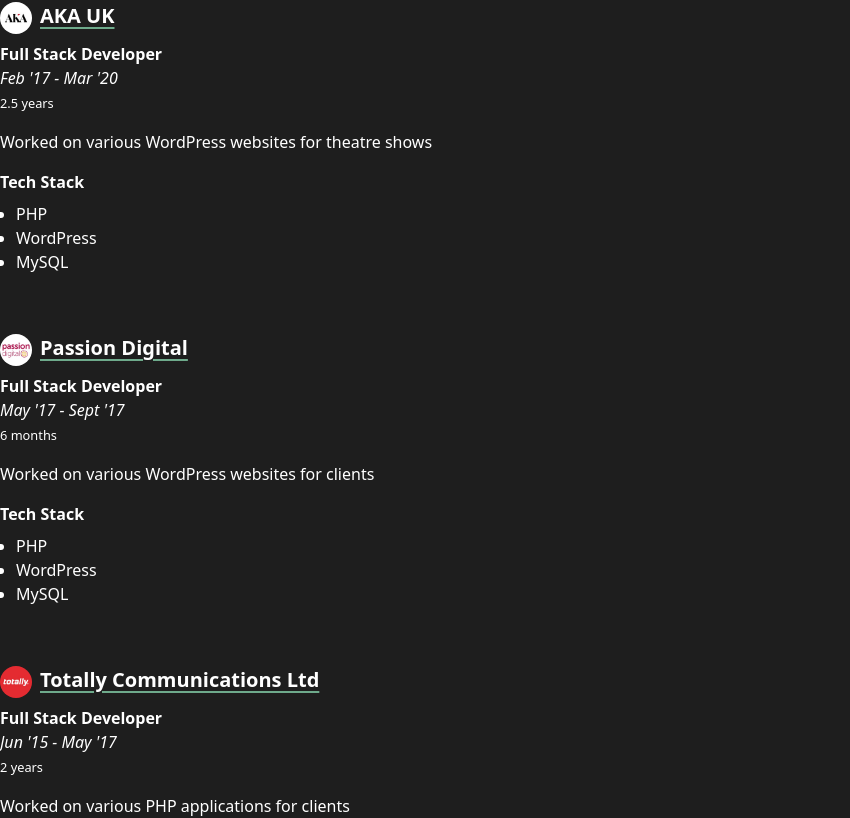
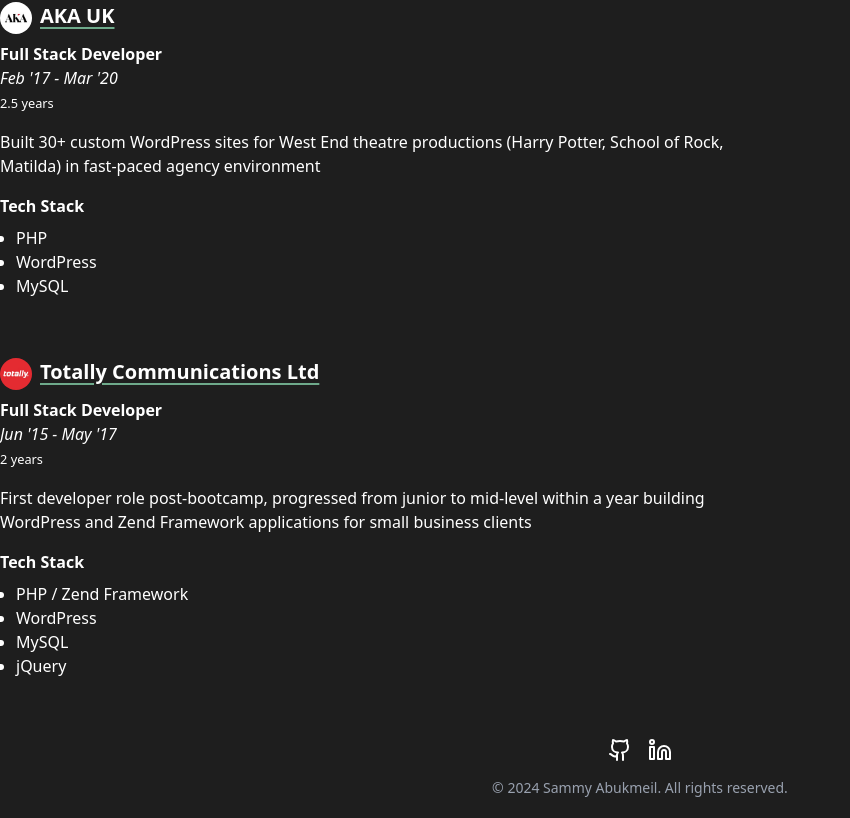
Before and after one commit to SammyAbukmeil/portfolio, a Next.js app: page /en in a window 1280 px wide. Shown: the part 3756-4574 px from the top of the page, without its empty margins (0-850 px from the left). Built offline with nearby package versions, Linux system fonts and the light colour scheme.

Commit message:
Update totally section

```diff
--- a/app/components/sections/ExperienceSection.tsx
+++ b/app/components/sections/ExperienceSection.tsx
@@ -3,7 +3,6 @@
 import Experience from "@/app/components/Experience";
 import TechStack from "@/app/components/TechStack";
 import totallyLogo from "@/app/images/totally-tech.jpeg";
-import passionDigitalLogo from "@/app/images/passion-digital.jpeg";
 import akaLogo from "@/app/images/aka-logo.jpeg";
 import grazeLogo from "@/app/images/graze-logo.jpeg";
 import promoveritasLogo from "@/app/images/promoveritas-logo.jpeg";
@@ -106,23 +105,6 @@
         </TechStack>
       </Experience>
       <Experience
-        title="Passion Digital"
-        role="Full Stack Developer"
-        time={t("sixMonths")}
-        link="https://passion.digital"
-        date="May '17 - Sept '17"
-        logo={passionDigitalLogo}
-      >
-        <p>{t('passion')}</p>
-        <TechStack>
-          <ul className="pl-4">
-            <li>PHP</li>
-            <li>WordPress</li>
-            <li>MySQL</li>
-          </ul>
-        </TechStack>
-      </Experience>
-      <Experience
         title="Totally Communications Ltd"
         role="Full Stack Developer"
         time={t("twoYears")}
@@ -133,8 +115,9 @@
         <p>{t('totally')}</p>
         <TechStack>
           <ul className="pl-4">
-            <li>PHP</li>
-            <li>Zend</li>
+            <li>PHP / Zend Framework</li>
+            <li>WordPress</li>
+            <li>MySQL</li>
             <li>jQuery</li>
           </ul>
         </TechStack>
--- a/messages/en.json
+++ b/messages/en.json
@@ -51,9 +51,8 @@
     "brainstation": "Taught fullstack development to 500+ students across 20+ bootcamp cohorts internationally",
     "promoveritas": "Rebuilt a Laravel API for enterprise prize draw platform serving clients like Cadbury, Kellogg's, and Pepsi, handling tens of thousands of competition entries",
     "graze": "Built Electron desktop app for factory teams and maintained PHP subscription system managing hundreds of thousands of orders for snack box company",
-    "akauk": "Worked on various WordPress websites for theatre shows",
-    "passion": "Worked on various WordPress websites for clients",
-    "totally": "Worked on various PHP applications for clients",
+    "akauk": "Built 30+ custom WordPress sites for West End theatre productions (Harry Potter, School of Rock, Matilda) in fast-paced agency environment",
+    "totally": "First developer role post-bootcamp, progressed from junior to mid-level within a year building WordPress and Zend Framework applications for small business clients",
     "present": "Present",
     "threeYears": "3 years",
     "oneYear": "1 year",
--- a/messages/jp.json
+++ b/messages/jp.json
@@ -51,9 +51,8 @@
     "brainstation": "国際的に20以上のブートキャンプコホートで500人以上の学生にフルスタック開発を指導",
     "promoveritas": "Cadbury、Kellogg's、Pepsiなどのクライアントにサービスを提供するエンタープライズ抽選プラットフォームのLaravel APIを再構築し、数万件のコンペティションエントリーを処理",
     "graze": "スナックボックス企業向けに工場チーム用Electronデスクトップアプリを構築し、数十万件の注文を管理するPHPサブスクリプションシステムを保守",
-    "akauk": "劇場ショー向けの様々なWordPressウェブサイトに従事",
-    "passion": "クライアント向けの様々なWordPressウェブサイトに従事",
-    "totally": "クライアント向けの様々なPHPアプリケーションに従事",
+    "akauk": "ペースの速いエージェンシー環境で、ウェストエンドの劇場作品（ハリー・ポッター、スクール・オブ・ロック、マチルダ）向けに30以上のカスタムWordPressサイトを構築",
+    "totally": "ブートキャンプ修了後初の開発職、1年以内にジュニアからミッドレベルに昇進し、中小企業クライアント向けにWordPressとZend Frameworkアプリケーションを構築",
     "present": "現在",
     "threeYears": "3年",
     "oneYear": "1年",
```
Also changed, not shown: app/images/passion-digital.jpeg (deleted).
